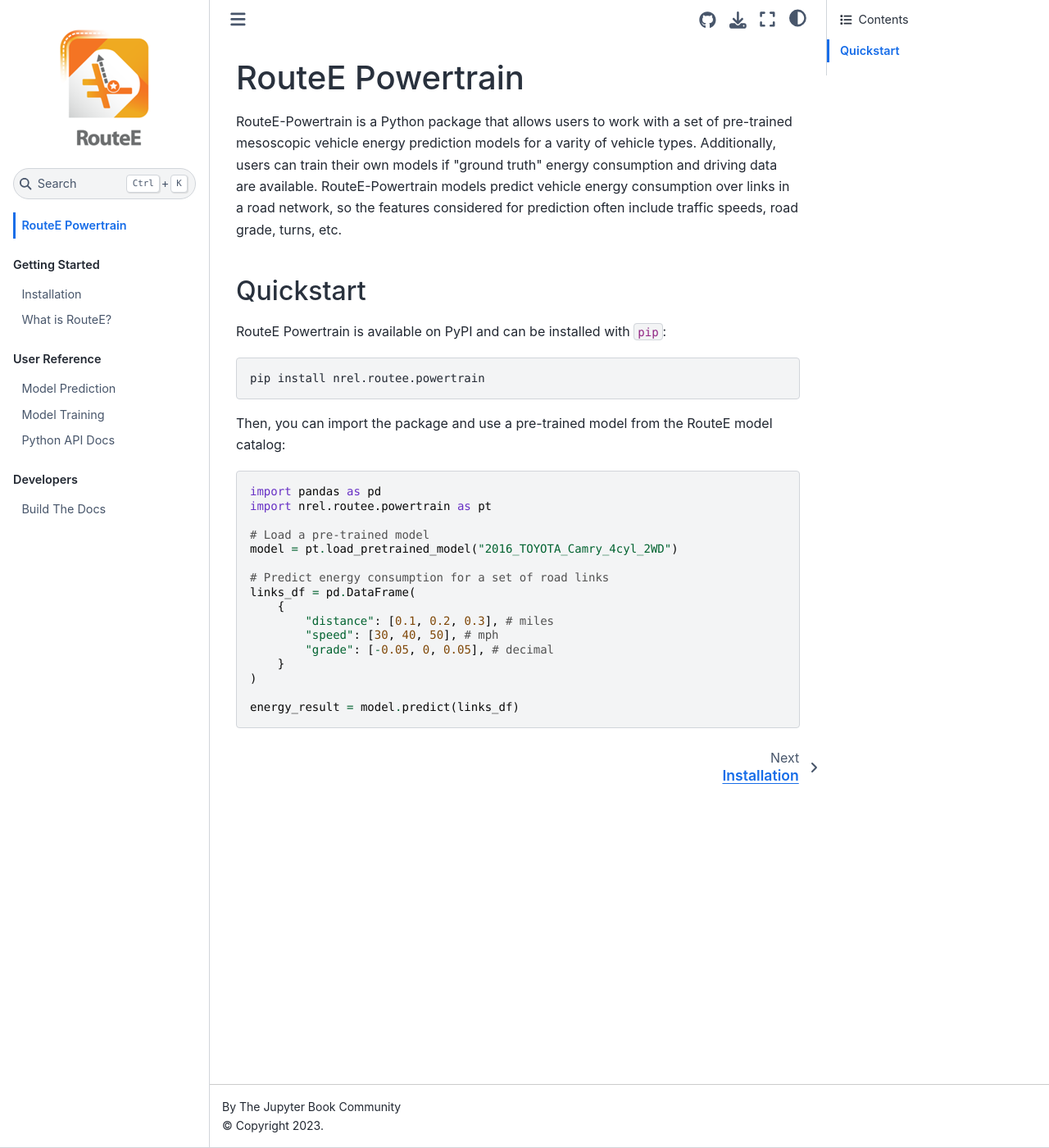
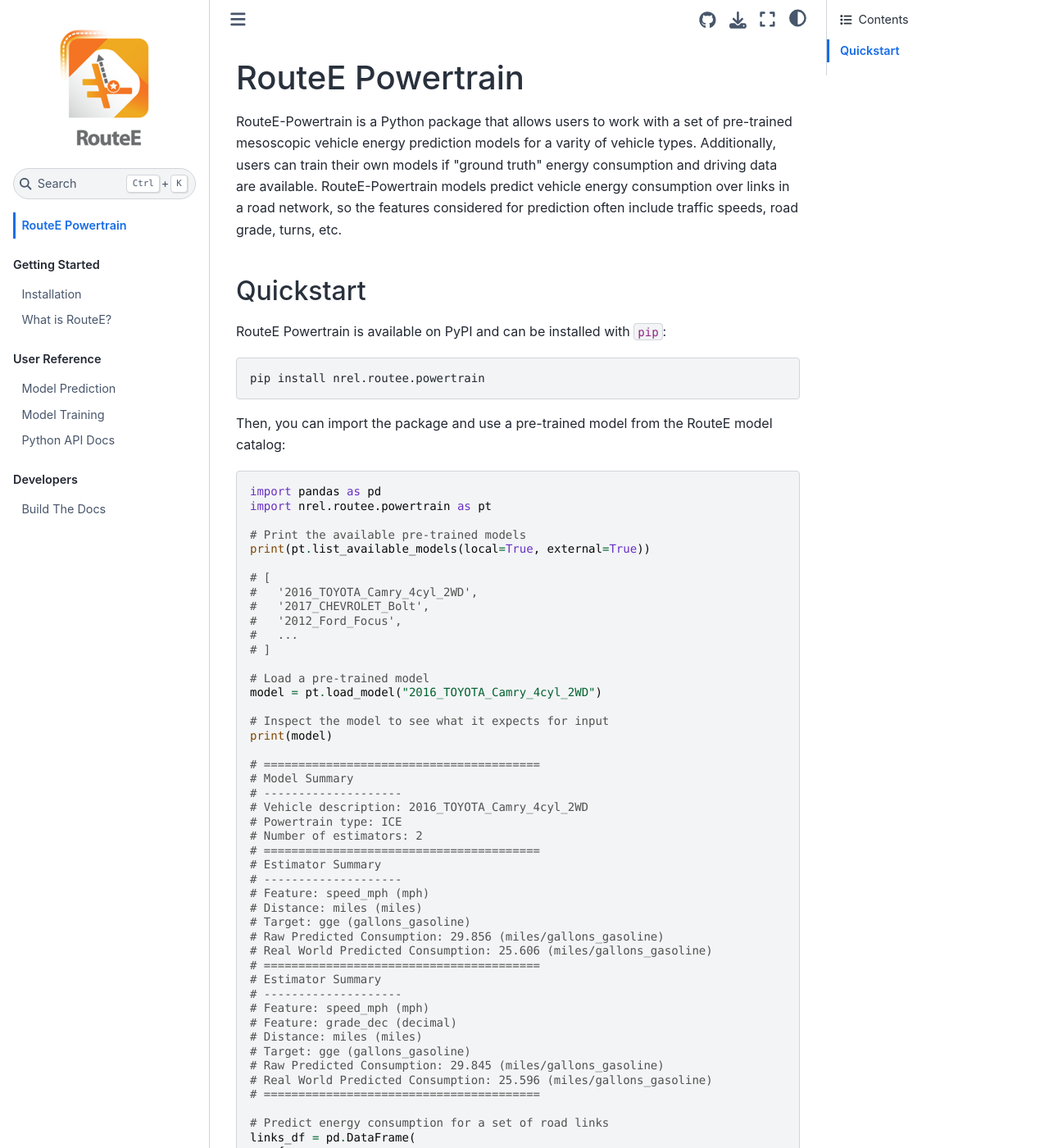
Before and after one commit to NREL/routee-powertrain, a Jupyter Book: the page built from docs/intro.md, in a window 1280 px wide and 1400 px high. Shown: the whole window at 82% size. Built offline with Jupyter Book 1.0.4 settings and Sphinx 7.4.7 and the Sphinx Book theme 1.1.4, drawn with Linux system fonts in a browser that asks for light colours.

```diff
--- a/docs/intro.md
+++ b/docs/intro.md
@@ -16,8 +16,46 @@ Then, you can import the package and use a pre-trained model from the RouteE mod
 import pandas as pd
 import nrel.routee.powertrain as pt
 
+# Print the available pre-trained models
+print(pt.list_available_models(local=True, external=True))
+
+# [
+#   '2016_TOYOTA_Camry_4cyl_2WD',
+#   '2017_CHEVROLET_Bolt',
+#   '2012_Ford_Focus',
+#   ...
+# ]
+
 # Load a pre-trained model
-model = pt.load_pretrained_model("2016_TOYOTA_Camry_4cyl_2WD")
+model = pt.load_model("2016_TOYOTA_Camry_4cyl_2WD")
+
+# Inspect the model to see what it expects for input
+print(model)
+
+# ========================================
+# Model Summary
+# --------------------
+# Vehicle description: 2016_TOYOTA_Camry_4cyl_2WD
+# Powertrain type: ICE
+# Number of estimators: 2
+# ========================================
+# Estimator Summary
+# --------------------
+# Feature: speed_mph (mph)
+# Distance: miles (miles)
+# Target: gge (gallons_gasoline)
+# Raw Predicted Consumption: 29.856 (miles/gallons_gasoline)
+# Real World Predicted Consumption: 25.606 (miles/gallons_gasoline)
+# ========================================
+# Estimator Summary
+# --------------------
+# Feature: speed_mph (mph)
+# Feature: grade_dec (decimal)
+# Distance: miles (miles)
+# Target: gge (gallons_gasoline)
+# Raw Predicted Consumption: 29.845 (miles/gallons_gasoline)
+# Real World Predicted Consumption: 25.596 (miles/gallons_gasoline)
+# ========================================
 
 # Predict energy consumption for a set of road links
 links_df = pd.DataFrame(
```
Also changed, not shown: README.md (+4 -25 lines).
